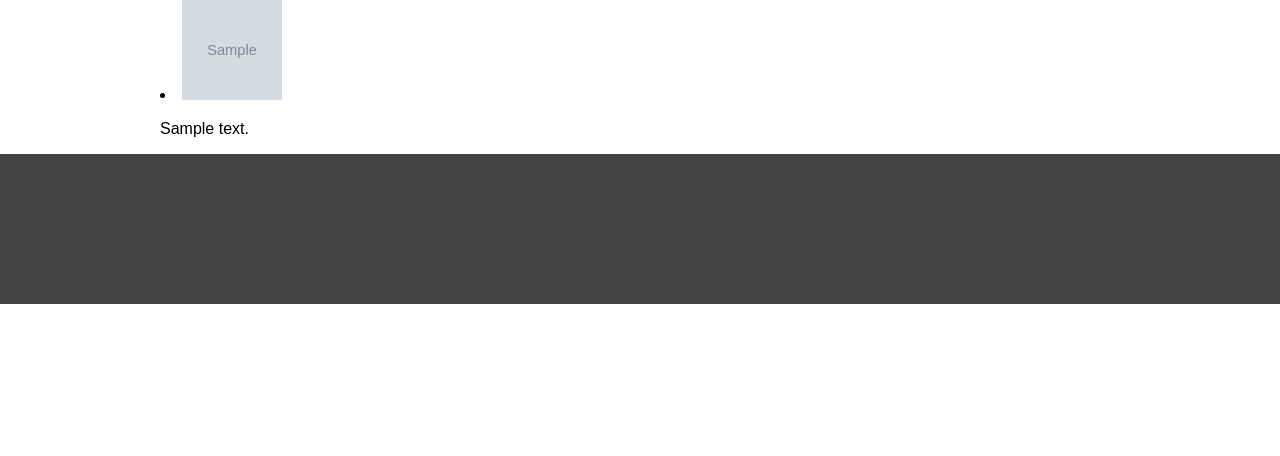
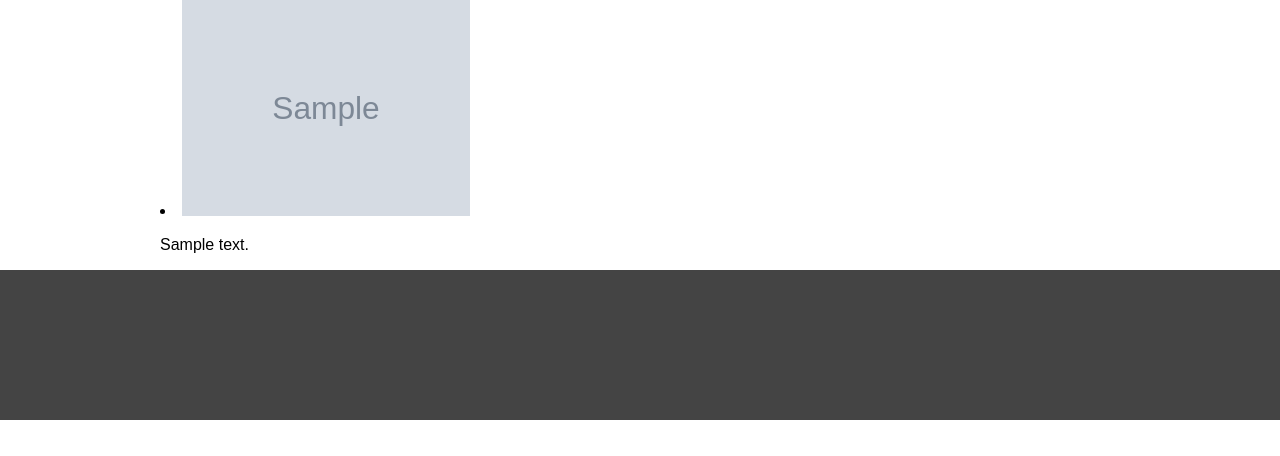
Before and after one commit to Copenbacon/PersonalSite, a Django app: page /blog/entries/ in a window 1280 px wide; the page is wider, and only the part inside the window is pictured. Shown: the part 100-556 px from the top of that part. Run offline with Django 3.2, Linux system fonts and the light colour scheme; tables that the repository leaves empty hold one stand-in row (values such as "Sample post"); grey boxes marked "Sample" are stand-in pictures; grey boxes labelled with a size stand in for pictures from a placeholder-image service; some libraries are stand-ins or nearby versions.

Commit message:
updating html classes for CSS

```diff
--- a/personal_site/blog/templates/blog/entry.html
+++ b/personal_site/blog/templates/blog/entry.html
@@ -7,7 +7,7 @@
 	{% for entry in entries %}
 		<li>
 		<a href="{% url 'individual_entry' pk=entry.pk %}">
-		<img src="{{ entry.image_file.url }}" width="100px" height="100px"></a>
+		<img src="{{ entry.image_file.url }}" class="entry-page-main-img"></a>
 		<p>{{ entry.description }}</p>
 		</li>
 	{% endfor %}
--- a/personal_site/blog/templates/blog/entry_id.html
+++ b/personal_site/blog/templates/blog/entry_id.html
@@ -8,7 +8,7 @@
 
 		<p>{{ entry.title }}</p>
 		<a href="{{ entry.image_file.url }}">
-		<img src="{{ entry.image_file.url }}"></a>
+		<img src="{{ entry.image_file.url }}" class="entry-page-main-img"></a>
 		<p>{{ entry.description }}</p>
 		<p>{{ entry.text }} </p>
 
--- a/personal_site/blog/templates/blog/fitness/entry.html
+++ b/personal_site/blog/templates/blog/fitness/entry.html
@@ -7,7 +7,7 @@
 	{% for entry in entries %}
 		<li>
 		<a href="{% url 'individual_entry' pk=entry.pk %}">
-		<img src="{{ entry.image_file.url }}" width="100px" height="100px"></a>
+		<img src="{{ entry.image_file.url }}" class="entry-page-main-img"></a>
 		<p>{{ entry.description }}</p>
 		</li>
 	{% endfor %}
--- a/personal_site/blog/templates/blog/maintenance/entry.html
+++ b/personal_site/blog/templates/blog/maintenance/entry.html
@@ -7,7 +7,7 @@
 	{% for entry in entries %}
 		<li>
 		<a href="{% url 'individual_entry' pk=entry.pk %}">
-		<img src="{{ entry.image_file.url }}" width="100px" height="100px"></a>
+		<img src="{{ entry.image_file.url }}" class="entry-page-main-img"></a>
 		<p>{{ entry.description }}</p>
 		</li>
 	{% endfor %}
--- a/personal_site/blog/templates/blog/recipes/entry.html
+++ b/personal_site/blog/templates/blog/recipes/entry.html
@@ -7,7 +7,7 @@
 	{% for entry in entries %}
 		<li>
 		<a href="{% url 'individual_entry' pk=entry.pk %}">
-		<img src="{{ entry.image_file.url }}" width="100px" height="100px"></a>
+		<img src="{{ entry.image_file.url }}" class="entry-page-main-img"></a>
 		<p>{{ entry.description }}</p>
 		</li>
 	{% endfor %}
--- a/personal_site/personal_site/static/base.css
+++ b/personal_site/personal_site/static/base.css
@@ -72,6 +72,10 @@ ul#nav-bar {
 
 .nav-items-a{
   text-decoration: none;
+}
+
+.entry-page-main-img{
+  width: 30%;
 }
 
 #banner {
```
